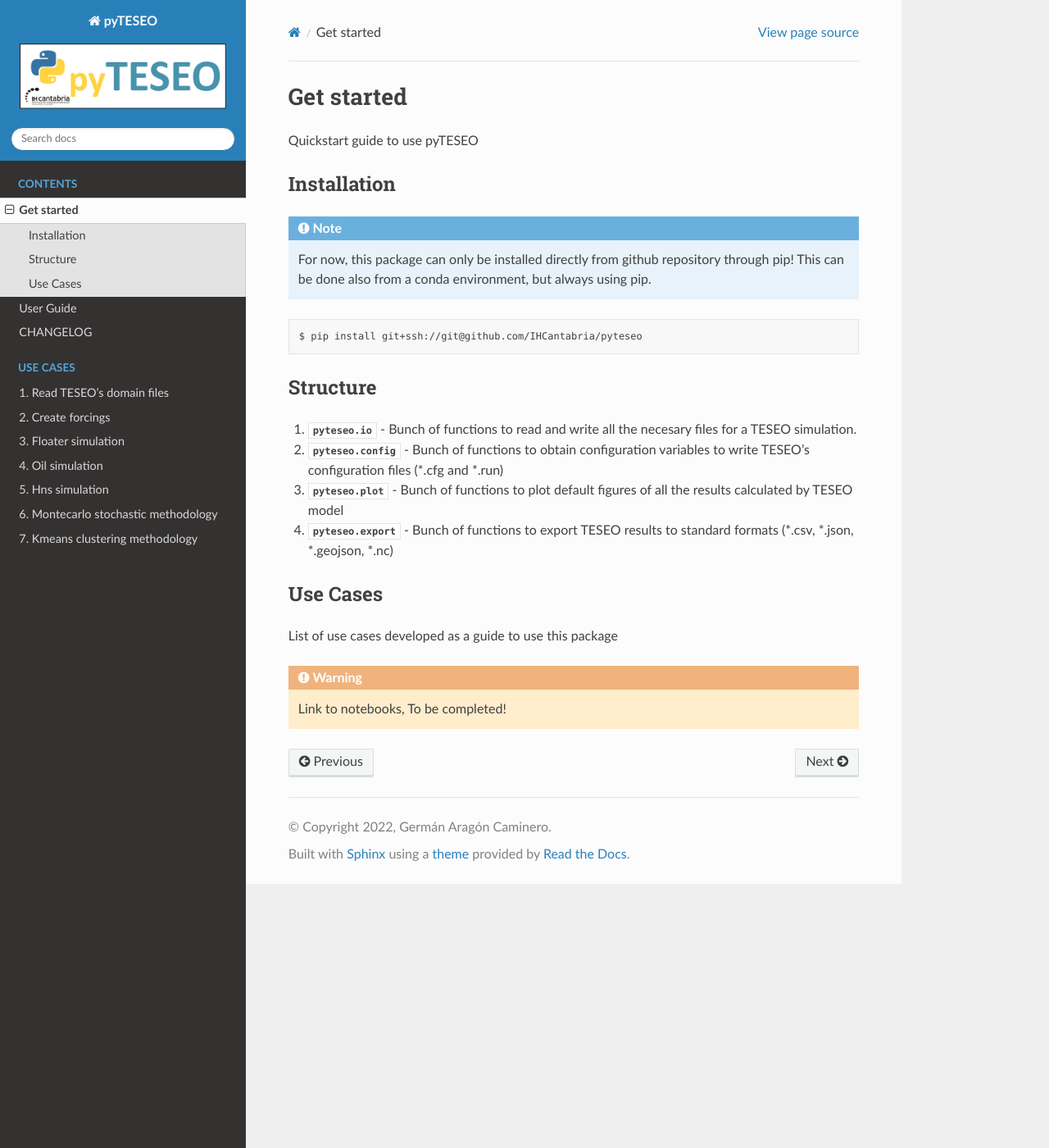
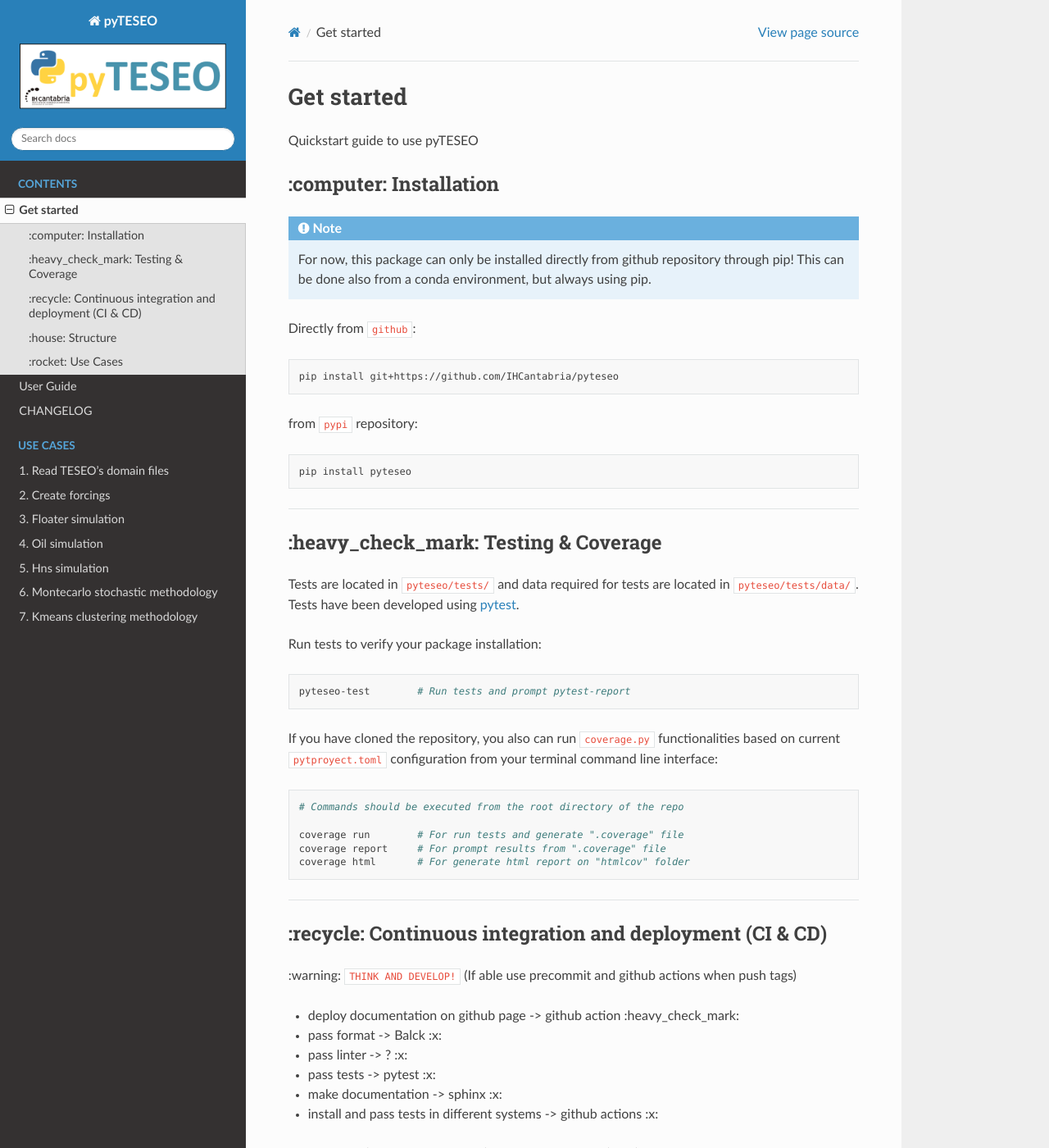
Before and after one commit to vegama/pyteseo, a Sphinx documentation site: the page built from docs/get-started.md, in a window 1280 px wide and 1400 px high. Shown: the whole window at 82% size. Built offline with Sphinx 7.4.7 and the Read the Docs theme 2.0.0, drawn with Linux system fonts in a browser that asks for light colours; pages that are not in the unit, such as notebooks, are missing from menus; some of the changed text lies outside the part shown.

````diff
--- a/docs/get-started.md
+++ b/docs/get-started.md
@@ -1,22 +1,63 @@
 # Get started
 Quickstart guide to use pyTESEO
 
-## Installation
+## :computer: Installation
 ```{note}
 For now, this package can only be installed directly from github repository through pip!
 This can be done also from a conda environment, but always using pip.
 ```
-```{code-block}
-$ pip install git+ssh://git@github.com/IHCantabria/pyteseo
+Directly from `github`:
+```bash
+pip install git+https://github.com/IHCantabria/pyteseo
+```
+from `pypi` repository:
+```bash
+pip install pyteseo
+```
+---
+## :heavy_check_mark: Testing & Coverage
+Tests are located in `pyteseo/tests/` and data required for tests are located in `pyteseo/tests/data/`.
+Tests have been developed using [pytest](https://docs.pytest.org/).
+
+Run tests to verify your package installation:
+```bash
+pyteseo-test        # Run tests and prompt pytest-report
 ```
 
-## Structure
+If you have cloned the repository, you also can run `coverage.py` functionalities based on current `pytproyect.toml` configuration from your terminal command line interface:
+```bash
+# Commands should be executed from the root directory of the repo
+
+coverage run        # For run tests and generate ".coverage" file
+coverage report     # For prompt results from ".coverage" file
+coverage html       # For generate html report on "htmlcov" folder
+```
+
+
+---
+
+## :recycle: Continuous integration and deployment (CI & CD)
+
+:warning: `THINK AND DEVELOP!` (If able use precommit and github actions when push tags)
+* deploy documentation on github page -> github action :heavy_check_mark:
+* pass format -> Balck :x:
+* pass linter -> ? :x:
+* pass tests -> pytest :x:
+* make documentation -> sphinx :x:
+* install and pass tests in different systems -> github actions :x:
+
+*For all the SO (Windows, Linux, Mac), and python versions (3.10) required!*
+
+---
+
+
+## :house: Structure
 1. {py:mod}`pyteseo.io` - Bunch of functions to read and write all the necesary files for a TESEO simulation.
 2. {py:mod}`pyteseo.config` - Bunch of functions to obtain configuration variables to write TESEO's configuration files (*.cfg and *.run)
 3. {py:mod}`pyteseo.plot` - Bunch of functions to plot default figures of all the results calculated by TESEO model
 4. {py:mod}`pyteseo.export` - Bunch of functions to export TESEO results to standard formats (*.csv, *.json, *.geojson, *.nc)
 
-## Use Cases
+## :rocket: Use Cases
 List of use cases developed as a guide to use this package
 ```{warning}
 Link to notebooks, To be completed!
--- a/pyproject.toml
+++ b/pyproject.toml
@@ -7,7 +7,7 @@ build-backend = "flit_core.buildapi"
 name = "pyteseo"
 authors = [{name = "German Aragon Caminero", email = "german.aragon@unican.es"}]
 mantainers = [{name = "German Aragon Caminero", email = "german.aragon@unican.es"}]
-readme = "README_pypi.md"
+readme = "README.md"
 requires-python = ">=3.10"
 classifiers = ["Topic :: Scientific/Engineering", "Programming Language :: Python"]
 dynamic = ["version", "description"]
````
Also changed, not shown: README.md (+6 -45 lines), README_pypi.md (deleted, +0 -21 lines).
